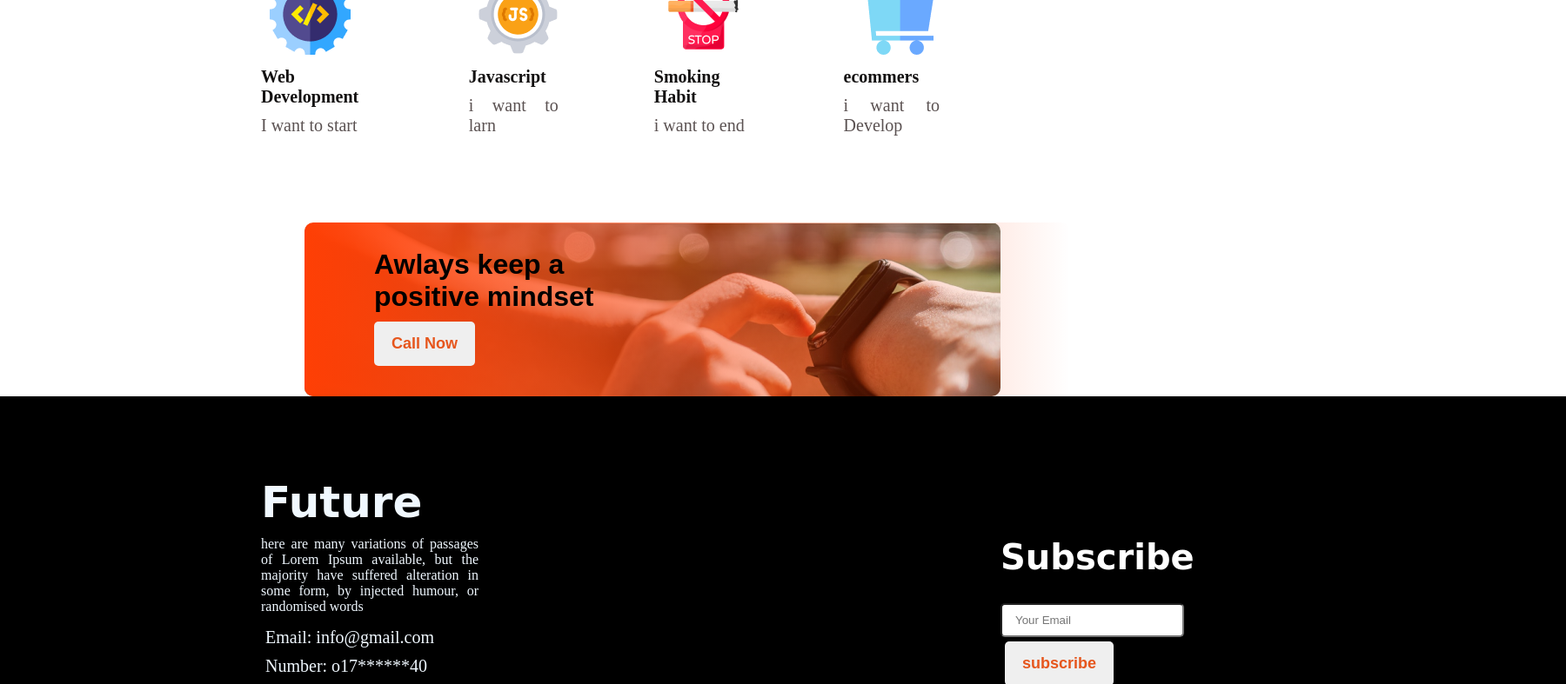
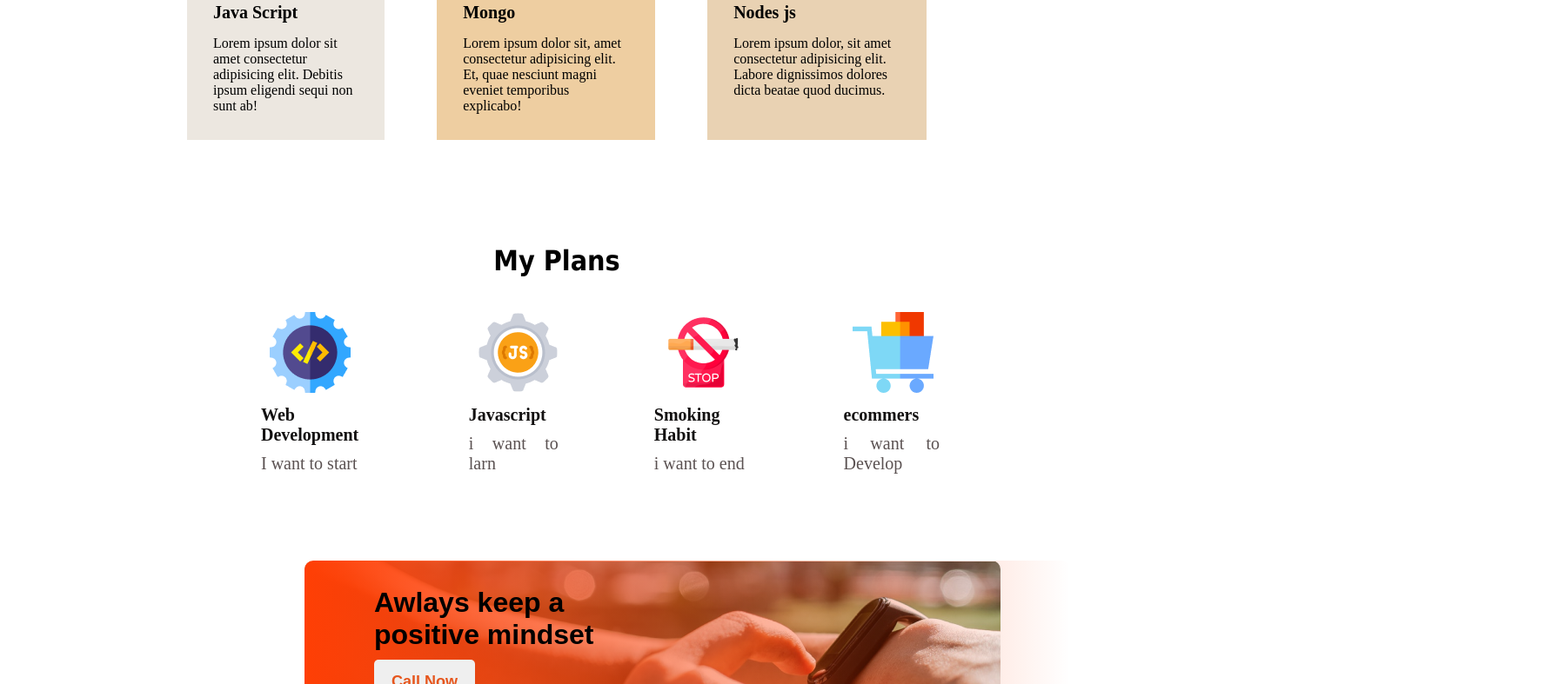
Before and after one commit to mohammadsobuj1/my-first-assainment, a plain HTML site: page index.html in a window 1280 px wide. Shown: the part 1848-2635 px from the top of the page at 87% size, 1800 px wide, since content can reach past the window. Drawn offline with Linux system fonts and the light colour scheme.

Commit message:
this fenal commit

```diff
--- a/index.html
+++ b/index.html
@@ -49,6 +49,49 @@
 
             </div>
         </section>
+
+
+
+              </section>
+
+                <!-- use icon -->
+
+              <h1 class="extra"> MY QUALIFICATION</h1>
+
+              <div class="icon">
+
+                <div class="food">
+                  <img src="images/js.png" alt="js">
+                  <h4 class="food-title">  Java Script</h4>
+                  <p>Lorem ipsum dolor sit amet consectetur adipisicing elit. Debitis ipsum eligendi sequi non sunt ab!</p>
+                </div>
+
+                <div class="shelter">
+                  <img src="images/mongo.png" alt="mongo">
+                  <h4 class="shelter-title">Mongo</h4>
+                  <p>Lorem ipsum dolor sit, amet consectetur adipisicing elit. Et, quae nesciunt magni eveniet temporibus explicabo!</p>
+
+                </div>
+
+
+                <div class="education">
+                  <img src="images/nodejs.png" alt="nodesjs">
+                  <h4 class="education-title">Nodes js</h4>
+                  <p>Lorem ipsum dolor, sit amet consectetur adipisicing elit. Labore dignissimos dolores dicta beatae quod ducimus.</p>
+
+                </div>
+
+              </div>
+
+
+
+
+
+
+
+
+
+
             <!-- containner -->
 
         <h1 class="heading">My Plans
--- a/style/style.css
+++ b/style/style.css
@@ -18,6 +18,7 @@
    background-repeat: no-repeat;
     background-blend-mode: multiply;
     background-position: center;
+    background-blend-mode: multiply;
 
 
 }
@@ -81,6 +82,7 @@ padding-bottom: 300px;
     align-items: center;
     padding-left: 200px;
     padding-top: 200px;
+
 }
 
 .meddle-title{
@@ -129,6 +131,69 @@ font-size: 18px;
 
 
       }
+
+        /* extra activites */
+
+        .extra{
+          text-align: center;
+          padding: 20px;
+        font-family:cursive;
+        text-decoration: underline;
+
+        }
+
+.icon{
+
+  display: flex;
+  gap: 60px;
+  padding-top: 70px;
+  margin: 20px 200px;
+
+
+  }
+
+  .food{
+      max-width: 300px;
+     padding: 30px;
+      background-color: rgb(236, 231, 224);
+
+
+
+  }
+
+  .food-title{
+      font-size: 20px;
+      padding: 15px 0;
+
+
+  }
+  .shelter{
+      max-width: 300px;
+      padding: 30px;
+      background-color: rgb(238, 206, 161);
+  }
+  .shelter-title{
+      font-size:20px ;
+      padding: 15px 0 ;
+
+  }
+
+  .education{
+
+      max-width: 300px;
+      padding: 30px;
+      background-color: rgb(233, 210, 179);
+  }
+
+  .education-title{
+
+      font-size:20px ;
+      padding: 15px 0 ;
+
+  }
+
+
+
 
       /* containe  */
 
@@ -234,9 +299,10 @@ font-size: 18px;
 display: flex;
 align-items: center;
 gap: 600px;
-padding-left: 300px;
-height: 500px;
+padding-left: 100px;
+height: 400px;
 background-color:black;
+
 
 }
 
```
Also changed, not shown: images/banner/cheakmark.png (deleted), images/cheak.png (deleted), images/js.png (added), images/mongo.png (added), images/nodejs.png (added).
